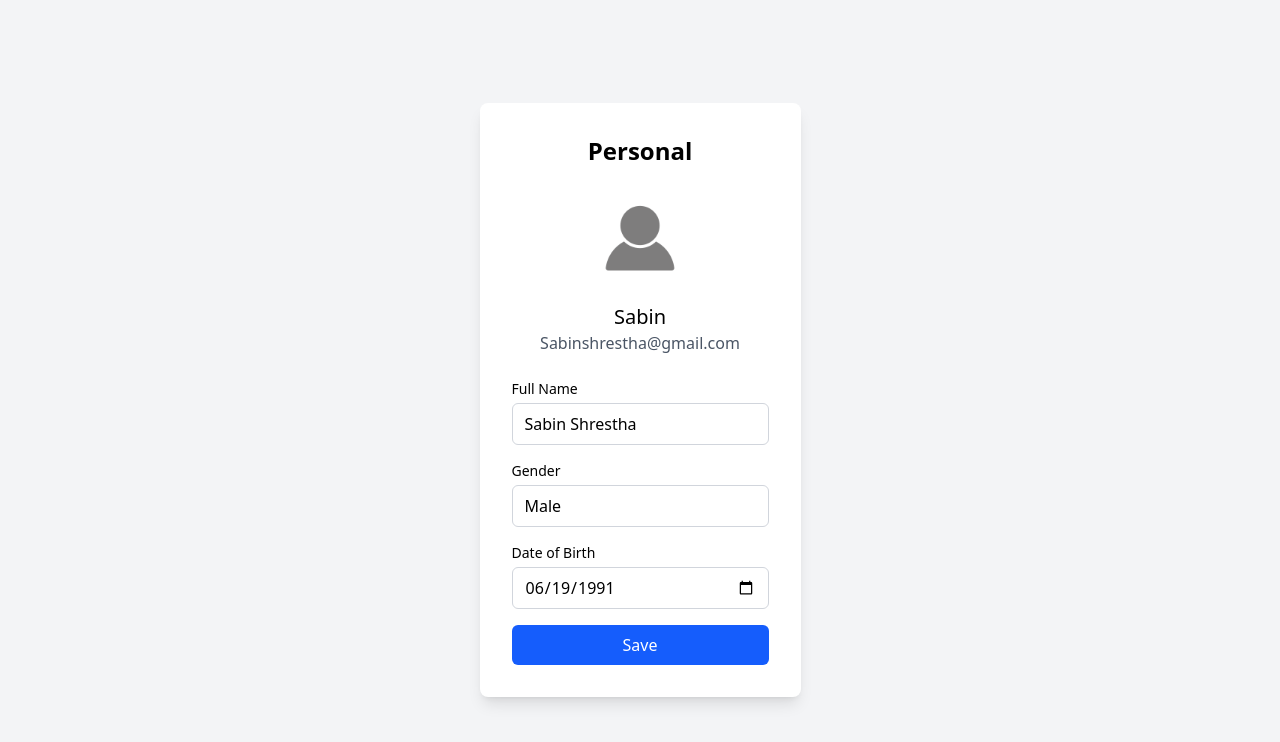
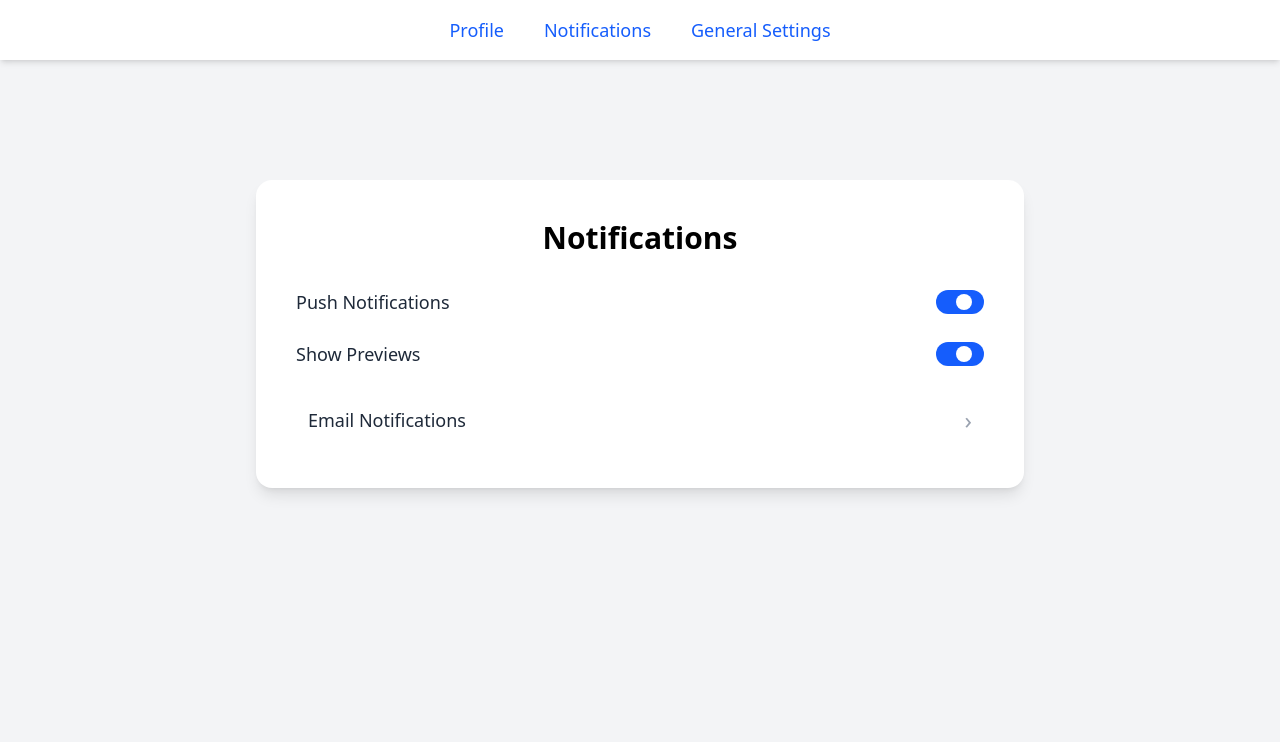
Before and after one commit to swastikaa0/FitnessManagement, a React (Vite) app: page /notifications in a window 1280 px wide. Shown: the top 742 px of the page. Built offline with nearby package versions, Linux system fonts and the light colour scheme.

Commit message:
Initial commit on my branch

```diff
--- a/package.json
+++ b/package.json
@@ -12,7 +12,8 @@
   "dependencies": {
     "@tailwindcss/vite": "^4.1.11",
     "react": "^19.1.0",
-    "react-dom": "^19.1.0"
+    "react-dom": "^19.1.0",
+    "react-router-dom": "^7.6.3"
   },
   "devDependencies": {
     "@eslint/js": "^9.25.0",
--- a/src/App.jsx
+++ b/src/App.jsx
@@ -32,14 +32,78 @@
 //   )
 // }
 
-import React from 'react';
-import Profile from './components/Profile';
+// import React from 'react';
+// import Profile from './components/Profile';
+// import NotificationSettings from "./components/NotificationSettings";
+// import GeneralSettings from "./components/GeneralSettings";
+
+// const App = () => {
+//   return (
+//     <div className="bg-gray-100 min-h-screen flex justify-center items-center">
+//       <Profile />
+//     </div>
+
+
+//   );
+// };
+
+
+
+// export default App;
+
+
+// import React from 'react';
+// import Profile from './components/Profile';
+// import NotificationSettings from "./components/NotificationSettings";
+
+// const App = () => {
+//   return (
+//     <div className="bg-gray-100 min-h-screen flex justify-center items-center">
+//       <Profile />
+//     </div>
+
+
+//   );
+// };
+
+
+
+// export default App;
+
+import React from "react";
+import { BrowserRouter as Router, Routes, Route, Link } from "react-router-dom";
+
+import Profile from "./components/Profile";
+import NotificationSettings from "./components/NotificationSettings";
+import GeneralSettings from "./components/GeneralSettings";
 
 const App = () => {
   return (
-    <div className="bg-gray-100 min-h-screen flex justify-center items-center">
-      <Profile />
-    </div>
+    <Router>
+      <div className="min-h-screen bg-gray-100">
+        {/* Navigation Bar */}
+        <nav className="bg-white shadow-md p-4 flex justify-center gap-10 text-lg font-medium">
+          <Link to="/" className="text-blue-600 hover:underline">
+            Profile
+          </Link>
+          <Link to="/notifications" className="text-blue-600 hover:underline">
+            Notifications
+          </Link>
+          <Link to="/settings" className="text-blue-600 hover:underline">
+            General Settings
+          </Link>
+        </nav>
+
+        {/* Main Content */}
+        <div className="flex justify-center items-center p-10">
+          <Routes>
+            <Route path="/" element={<Profile />} />
+            <Route path="/notifications" element={<NotificationSettings />} />
+            <Route path="/settings" element={<GeneralSettings />} />
+          </Routes>
+        </div>
+      </div>
+    </Router>
   );
 };
 
--- /dev/null
+++ b/src/components/GeneralSettings.jsx
@@ -0,0 +1,37 @@
+import React from "react";
+
+const GeneralSettings = () => {
+  return (
+    <div className="min-h-screen bg-gray-100 flex items-center justify-center p-10">
+      <div className="bg-white rounded-2xl shadow-xl w-full max-w-2xl p-8">
+        <h2 className="text-3xl font-bold text-center mb-8">General Settings</h2>
+
+        <div className="space-y-6">
+          {/* Language Setting */}
+          <div className="flex justify-between items-center border-b pb-4">
+            <span className="text-lg text-gray-800">Language</span>
+            <span className="text-gray-600">English</span>
+          </div>
+
+          {/* Dark Mode Setting */}
+          <div className="flex justify-between items-center border-b pb-4">
+            <span className="text-lg text-gray-800">Dark Mode</span>
+            <label className="relative inline-flex items-center cursor-pointer">
+              <input type="checkbox" className="sr-only peer" />
+              <div className="w-12 h-6 bg-gray-300 rounded-full peer peer-checked:bg-blue-600 transition-all"></div>
+              <div className="absolute left-1 top-1 w-4 h-4 bg-white rounded-full transition-all peer-checked:translate-x-full"></div>
+            </label>
+          </div>
+
+          {/* Privacy Policy */}
+          <div className="flex justify-between items-center cursor-pointer hover:bg-gray-100 p-3 rounded-md">
+            <span className="text-lg text-gray-800">Privacy Policy</span>
+            <span className="text-2xl text-gray-400">›</span>
+          </div>
+        </div>
+      </div>
+    </div>
+  );
+};
+
+export default GeneralSettings;
--- /dev/null
+++ b/src/components/NotificationSettings.jsx
@@ -0,0 +1,39 @@
+import React from "react";
+
+const NotificationSettings = () => {
+  return (
+    <div className="max-w-3xl w-full mx-auto mt-20 p-10 bg-white rounded-2xl shadow-lg">
+      <h2 className="text-3xl font-bold mb-8 text-center">Notifications</h2>
+
+      <div className="space-y-6">
+        {/* Push Notifications */}
+        <div className="flex justify-between items-center">
+          <span className="text-gray-800 text-lg">Push Notifications</span>
+          <label className="relative inline-flex items-center cursor-pointer">
+            <input type="checkbox" className="sr-only peer" defaultChecked />
+            <div className="w-12 h-6 bg-gray-300 peer-focus:outline-none peer-focus:ring-2 peer-focus:ring-blue-500 rounded-full peer peer-checked:bg-blue-600"></div>
+            <div className="absolute left-1 top-1 w-4 h-4 bg-white rounded-full transition-all peer-checked:translate-x-full"></div>
+          </label>
+        </div>
+
+        {/* Show Previews */}
+        <div className="flex justify-between items-center">
+          <span className="text-gray-800 text-lg">Show Previews</span>
+          <label className="relative inline-flex items-center cursor-pointer">
+            <input type="checkbox" className="sr-only peer" defaultChecked />
+            <div className="w-12 h-6 bg-gray-300 peer-focus:outline-none peer-focus:ring-2 peer-focus:ring-blue-500 rounded-full peer peer-checked:bg-blue-600"></div>
+            <div className="absolute left-1 top-1 w-4 h-4 bg-white rounded-full transition-all peer-checked:translate-x-full"></div>
+          </label>
+        </div>
+
+        {/* Email Notifications */}
+        <div className="flex justify-between items-center cursor-pointer hover:bg-gray-100 p-3 rounded-lg">
+          <span className="text-gray-800 text-lg">Email Notifications</span>
+          <span className="text-2xl text-gray-400">›</span>
+        </div>
+      </div>
+    </div>
+  );
+};
+
+export default NotificationSettings;
--- a/src/components/Profile.jsx
+++ b/src/components/Profile.jsx
@@ -4,26 +4,30 @@ import profileImg from '../assets/downloads.jpeg';
 const Profile = () => {
   return (
     <div className="min-h-screen bg-gray-100 flex items-center justify-center">
-      <div className="bg-white shadow-lg rounded-lg p-8 w-full max-w-md">
-        <h2 className="text-2xl font-semibold text-center mb-6">Personal</h2>
+      <div className="bg-white shadow-lg rounded-2xl p-10 w-full max-w-2xl">
+        <h2 className="text-3xl font-semibold text-center mb-8">Personal Profile</h2>
 
-        <div className="flex flex-col items-center">
-          <img
-            src={profileImg}
-            alt="Profile"
-            className="w-24 h-24 rounded-full object-cover mb-4"
-          />
-          <h3 className="text-xl font-medium">Sabin</h3>
-          <p className="text-gray-600 mb-6">Sabinshrestha@gmail.com</p>
+        <div className="flex flex-row items-start gap-10">
+          {/* Profile Image and Info */}
+          <div className="flex flex-col items-center w-1/3">
+            <img
+              src={profileImg}
+              alt="Profile"
+              className="w-32 h-32 rounded-full object-cover mb-4"
+            />
+            <h3 className="text-xl font-semibold">Sabin</h3>
+            <p className="text-gray-600">Sabinshrestha@gmail.com</p>
+          </div>
 
-          <form className="w-full space-y-4">
+          {/* Profile Form */}
+          <form className="flex-1 space-y-6">
             <div>
               <label htmlFor="fullname" className="block text-sm font-medium">Full Name</label>
               <input
                 type="text"
                 id="fullname"
                 defaultValue="Sabin Shrestha"
-                className="mt-1 w-full px-3 py-2 border border-gray-300 rounded-md focus:outline-none focus:ring focus:ring-blue-300"
+                className="mt-1 w-full px-4 py-2 border border-gray-300 rounded-md focus:outline-none focus:ring-2 focus:ring-blue-500"
               />
             </div>
 
@@ -33,7 +37,7 @@ const Profile = () => {
                 type="text"
                 id="gender"
                 defaultValue="Male"
-                className="mt-1 w-full px-3 py-2 border border-gray-300 rounded-md focus:outline-none focus:ring focus:ring-blue-300"
+                className="mt-1 w-full px-4 py-2 border border-gray-300 rounded-md focus:outline-none focus:ring-2 focus:ring-blue-500"
               />
             </div>
 
@@ -43,13 +47,13 @@ const Profile = () => {
                 type="date"
                 id="dob"
                 defaultValue="1991-06-19"
-                className="mt-1 w-full px-3 py-2 border border-gray-300 rounded-md focus:outline-none focus:ring focus:ring-blue-300"
+                className="mt-1 w-full px-4 py-2 border border-gray-300 rounded-md focus:outline-none focus:ring-2 focus:ring-blue-500"
               />
             </div>
 
             <button
               type="submit"
-              className="w-full bg-blue-600 text-white py-2 rounded-md hover:bg-blue-700"
+              className="w-full bg-blue-600 text-white py-2 rounded-md hover:bg-blue-700 transition duration-200"
             >
               Save
             </button>
```
Also changed, not shown: 1 other file (tests, documents, lock files or other folders).
